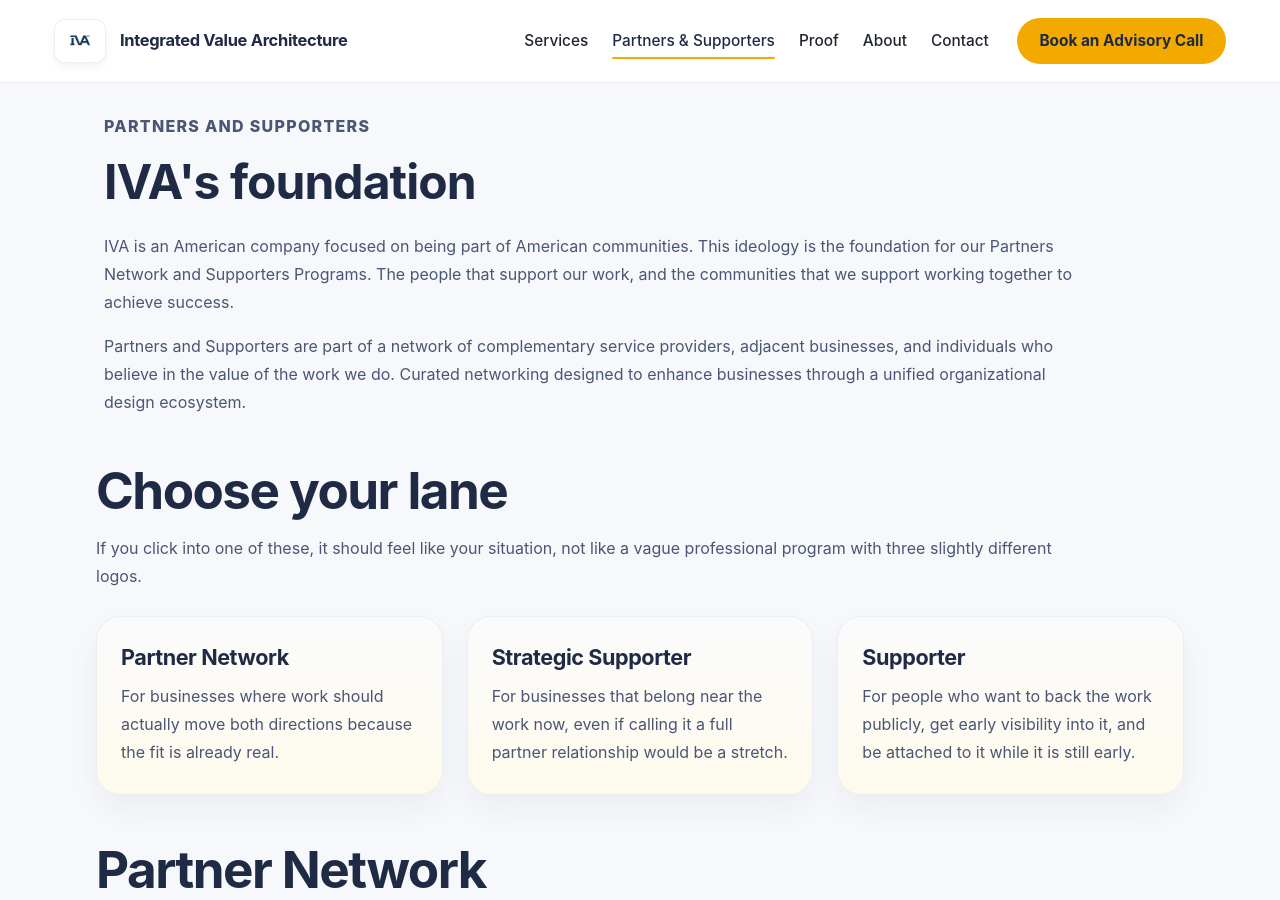
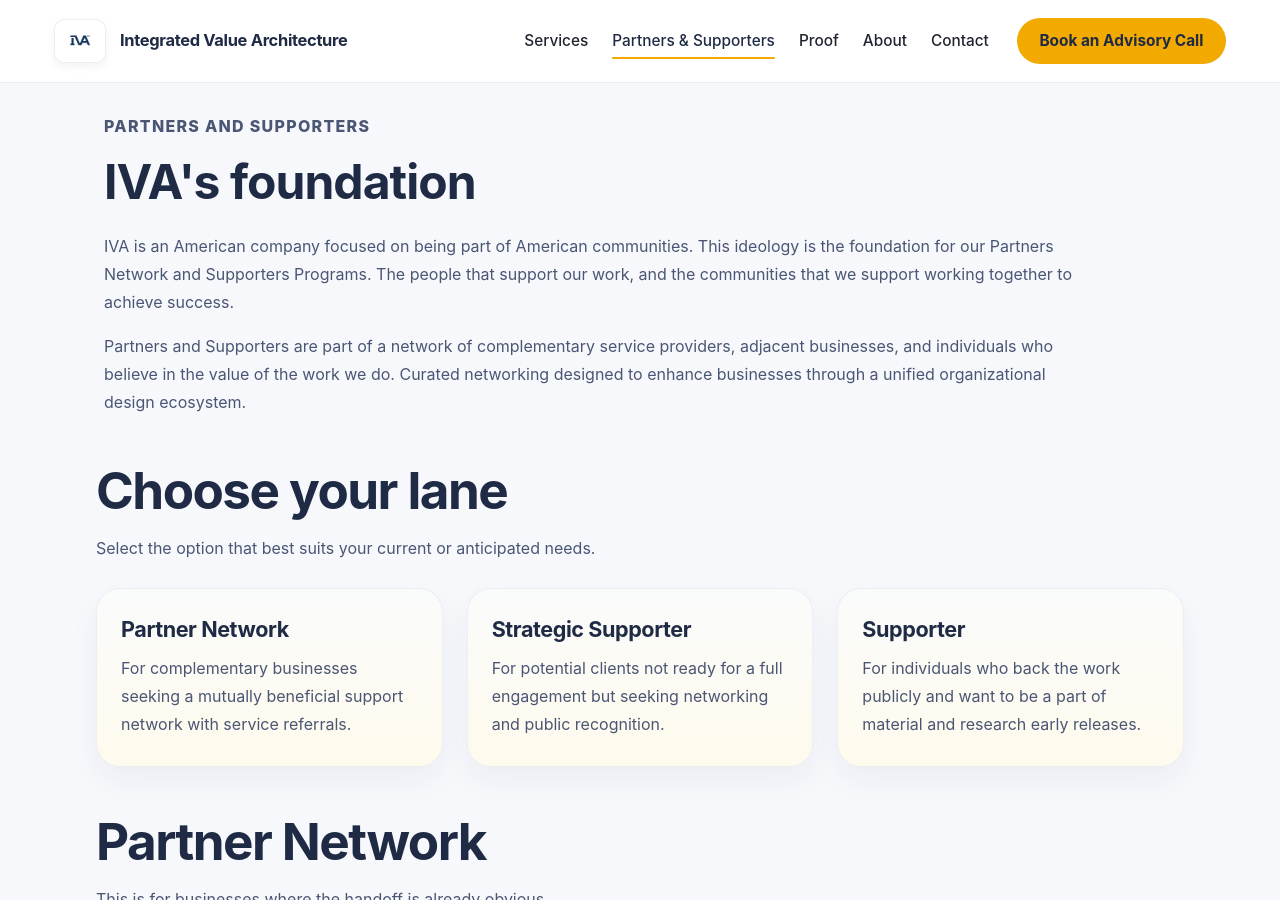
Before and after one commit to efost7873/integratedvaluearchitecture.com, a Jekyll site: the page built from partners-and-supporters.html, in a window 1280 px wide and 900 px high. Built offline with Jekyll 4.4.1, drawn with Linux system fonts in a browser that asks for light colours.

Commit message:
Revise descriptions for partner options

```diff
--- a/partners-and-supporters.html
+++ b/partners-and-supporters.html
@@ -23,7 +23,7 @@
   <div class="container narrow">
     <h2>Choose your lane</h2>
     <p>
-      If you click into one of these, it should feel like your situation, not like a vague professional program with three slightly different logos.
+      Select the option that best suits your current or anticipated needs.
     </p>
 
     <div class="card-grid three-up">
@@ -31,7 +31,7 @@
         <a class="card-link" href="https://forms.cloud.microsoft/r/1PfL2D9z5U">
           <h3>Partner Network</h3>
           <p>
-            For businesses where work should actually move both directions because the fit is already real.
+            For complementary businesses seeking a mutually beneficial support network with service referrals.
           </p>
         </a>
       </article>
@@ -40,7 +40,7 @@
         <a class="card-link" href="https://forms.cloud.microsoft/r/Ardd9wZsmL">
           <h3>Strategic Supporter</h3>
           <p>
-            For businesses that belong near the work now, even if calling it a full partner relationship would be a stretch.
+            For potential clients not ready for a full engagement but seeking networking and public recognition.
           </p>
         </a>
       </article>
@@ -49,7 +49,7 @@
         <a class="card-link" href="https://buy.stripe.com/cNi5kE3jmcGAfJcdLBfrW03">
           <h3>Supporter</h3>
           <p>
-            For people who want to back the work publicly, get early visibility into it, and be attached to it while it is still early.
+            For individuals who back the work publicly and want to be a part of material and research early releases.
           </p>
         </a>
       </article>
```
